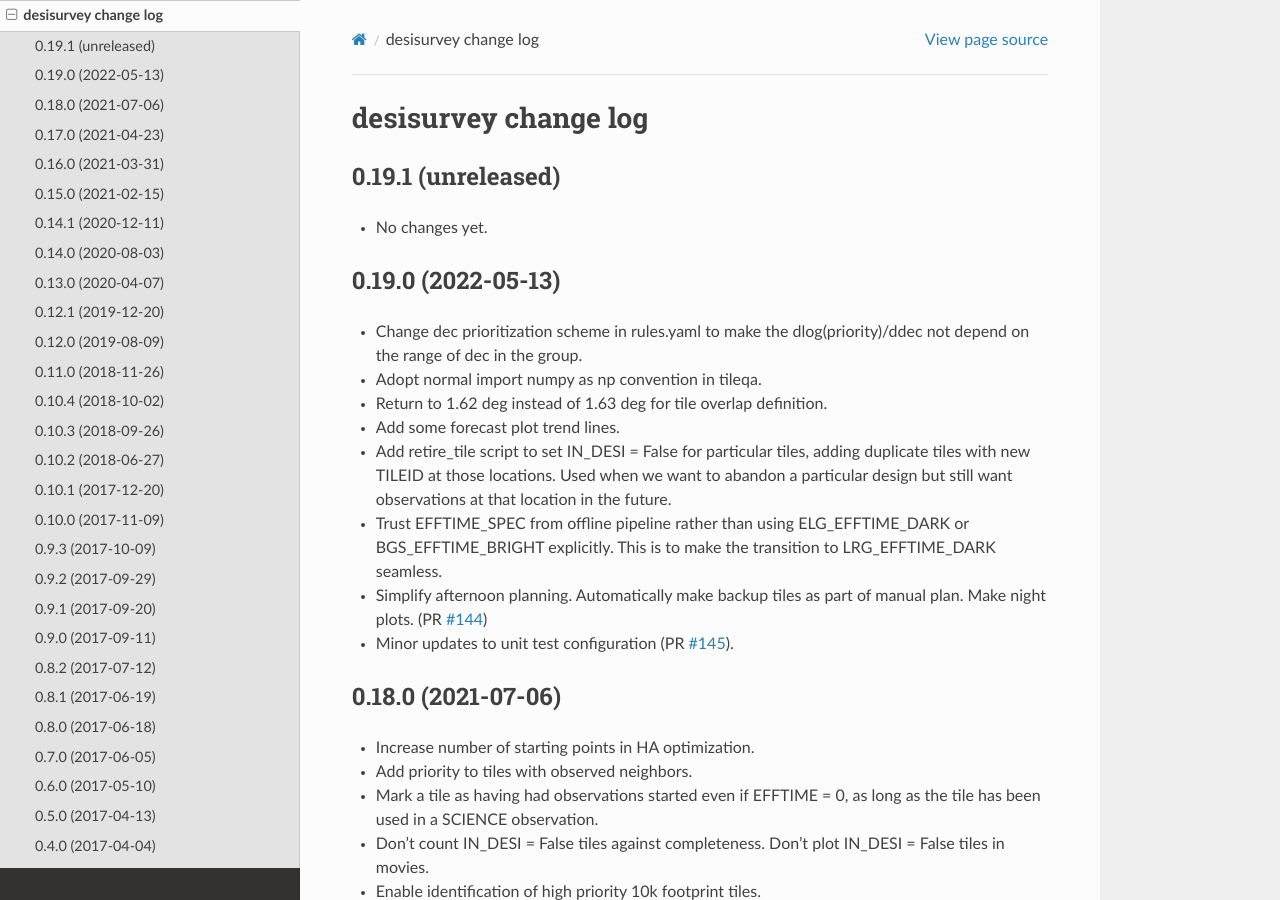
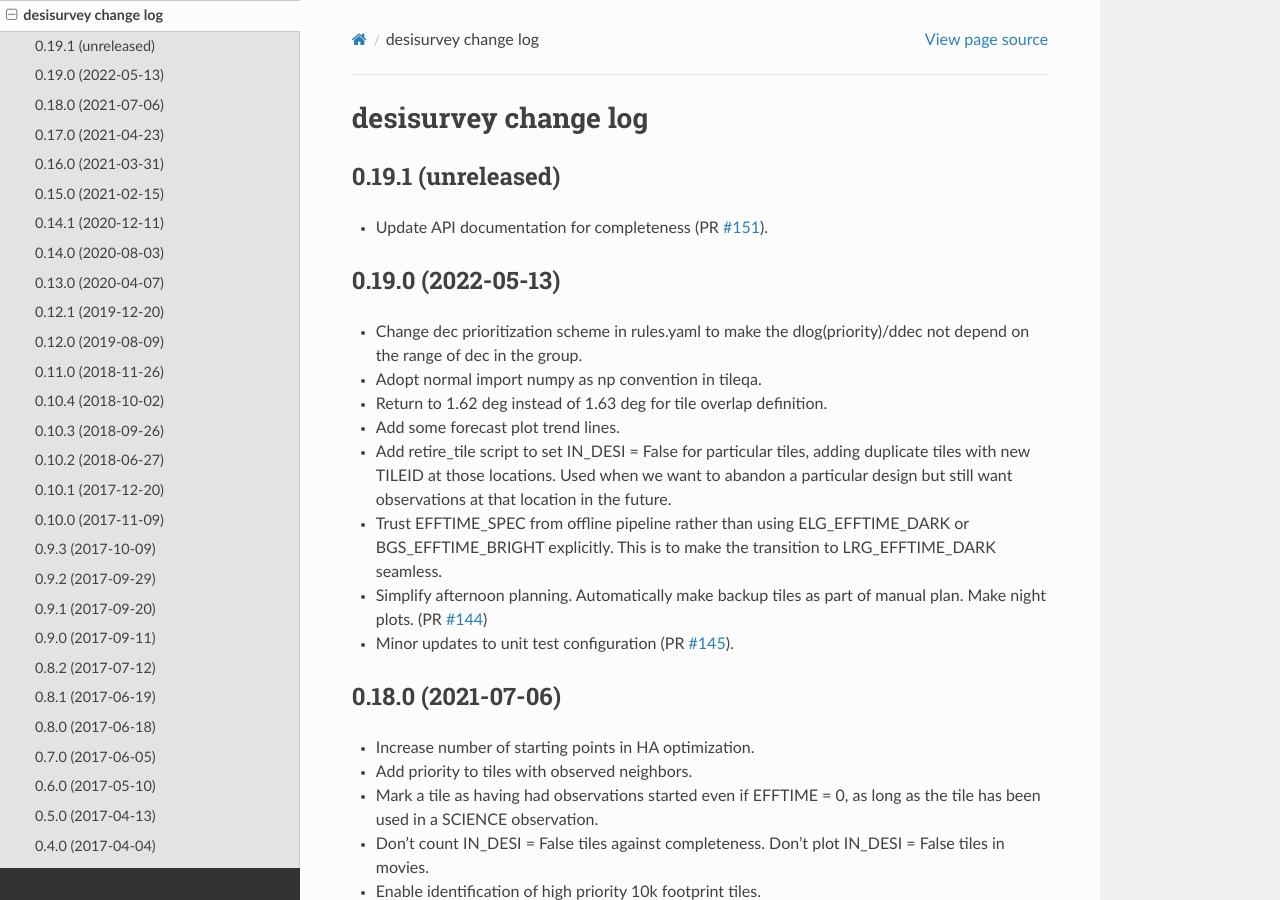
Before and after one commit to desihub/desisurvey, a Sphinx documentation site: the page built from doc/changes.rst, in a window 1280 px wide and 900 px high. Built offline with Sphinx 7.4.7 and the Read the Docs theme 2.0.0, drawn with Linux system fonts in a browser that asks for light colours.

Commit message:
add PR to change log

```diff
--- a/doc/changes.rst
+++ b/doc/changes.rst
@@ -5,7 +5,9 @@ desisurvey change log
 0.19.1 (unreleased)
 -------------------
 
-* No changes yet.
+* Update API documentation for completeness (PR `#151`_).
+
+.. _`#151`: https://github.com/desihub/desisurvey/pull/151
 
 0.19.0 (2022-05-13)
 -------------------
```
